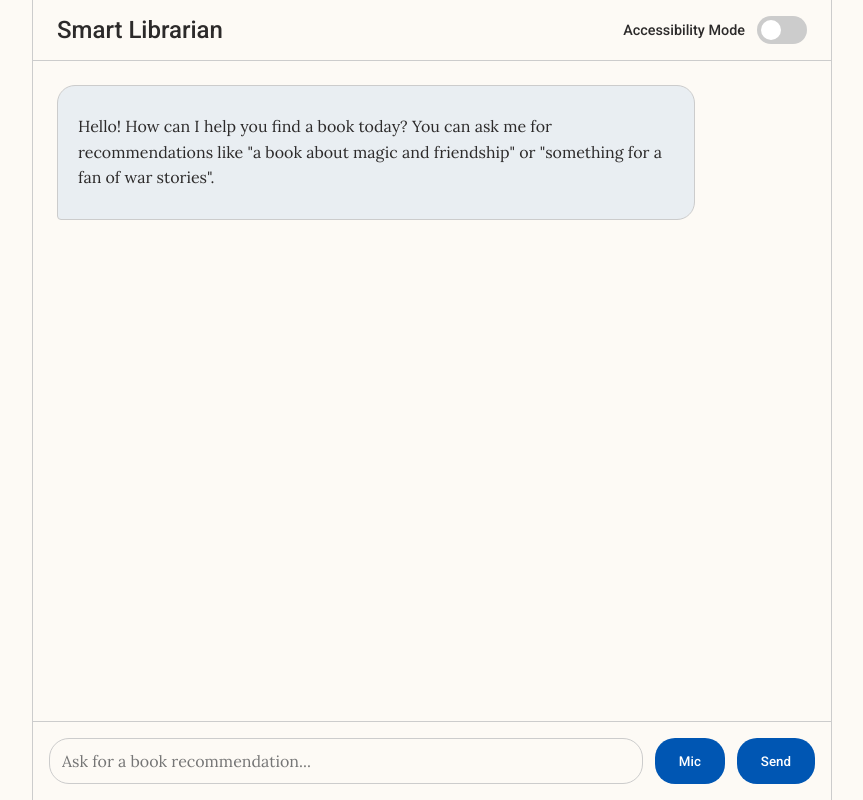
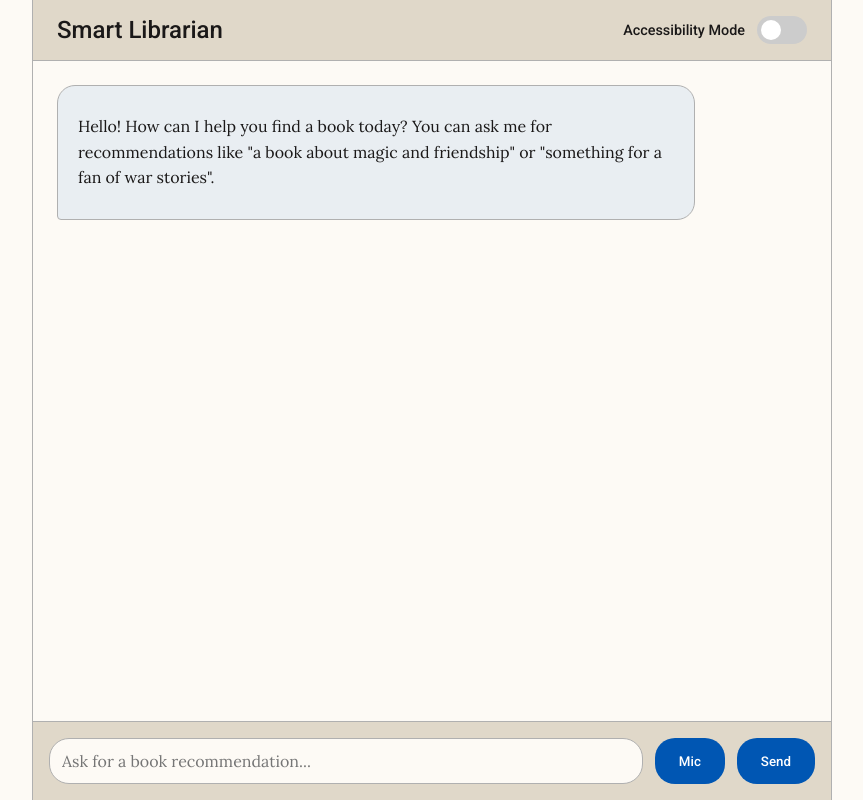
Before and after one commit to chrnosnow/Smart-Librarian, a React (Vite) app in the folder frontend/: page / in a window 1280 px wide. Shown: the whole page, without its empty margins (208-1071 px from the left). Built offline with nearby package versions, Linux system fonts and the light colour scheme; a web font is replaced by a local one.

Commit message:
refactor (ui): refactor(ui): Refine color scheme for header and themes

```diff
--- a/frontend/src/App.jsx
+++ b/frontend/src/App.jsx
@@ -1,6 +1,7 @@
 import { useState, useRef, useEffect } from 'react';
 import { postChatMessage, postAudioForTranscription, fetchTextToSpeech } from './apiService';
 import AccessibilityToggle from './AccessibilityToggle';
+import ThinkingBubble from './ThinkingBubble';
 
 function App() {
   const [messages, setMessages] = useState([
@@ -45,8 +46,6 @@ function App() {
   const handleToggleAccessibility = () => {
     setIsAccessibilityMode(prevMode => !prevMode);
   };
-
-
 
   const handleSubmit = async (e) => {
     e.preventDefault();
@@ -144,7 +143,7 @@ function App() {
             )}
           </div>
         ))}
-        {isLoading && <div className="message bot">Thinking...</div>}
+        {isLoading && <ThinkingBubble />}
       </div>
       <form className="input-area" onSubmit={handleSubmit}>
         <input
--- /dev/null
+++ b/frontend/src/ThinkingBubble.jsx
@@ -0,0 +1,15 @@
+import React from 'react';
+
+const ThinkingBubble = () => {
+  return (
+    <div className="message bot">
+      <div className="typing-indicator">
+        <span></span>
+        <span></span>
+        <span></span>
+      </div>
+    </div>
+  );
+};
+
+export default ThinkingBubble;
--- a/frontend/src/index.css
+++ b/frontend/src/index.css
@@ -8,12 +8,13 @@
   --font-body: 'Lora', serif;
   --font-ui: 'Roboto', sans-serif;
   --color-background: #fdfaf5;
-  --color-text: #2c2a2a;
+  --color-header-bg: #e0d8c9;
+  --color-text: #1a1818;
   --color-primary: #0056b3;
   --color-primary-dark: #003d82;
-  --color-secondary-bg: #e9eef2;
-  --color-accent-bg: #d4e4f7;
-  --color-border: #ccc;
+  --color-secondary-bg: #e9eef2; /* Bot message */
+  --color-accent-bg: #d4e4f7;   /* User message */
+  --color-border: #b0b0b0;
   --color-danger: #d9534f;
 }
 
@@ -22,11 +23,12 @@
   --font-body: 'OpenDyslexic', sans-serif;
   --font-ui: 'OpenDyslexic', sans-serif;
   --color-background: #000000;
+  --color-header-bg: #001a33;
   --color-text: #FFFF00;
   --color-primary: #3399FF;
   --color-primary-dark: #66B2FF;
-  --color-secondary-bg: #222222;
-  --color-accent-bg: #333333;
+  --color-secondary-bg: #222222; /* Bot message (dark grey) */
+  --color-accent-bg: #333333;   /* User message (lighter grey) */
   --color-border: #FFFFFF;
   --color-danger: #FF6666;
 }
@@ -63,11 +65,12 @@ body {
 .header {
   padding: 1rem 1.5rem;
   border-bottom: 1px solid var(--color-border);
-  background-color: var(--color-background);
+  background-color: var(--color-header-bg);
   text-align: center;
   display: flex;
   justify-content: space-between;
   align-items: center;
+  transition: background-color 0.3s ease;
 }
 
 .header h1 {
@@ -123,7 +126,7 @@ body {
   padding: 0.5rem 1rem;
   border: 1px solid var(--color-primary);
   background-color: var(--color-primary);
-  color: #fff; /* White text is usually safe on colored buttons */
+  color: #fff;
   border-radius: 5px;
   cursor: pointer;
   font-family: var(--font-ui);
@@ -131,6 +134,8 @@ body {
 }
 .accessibility-theme .tts-button {
     color: var(--color-background); /* Black text on bright button */
+    background-color: var(--color-primary);
+    border: var(--color-primary);
 }
 
 .tts-button:hover {
@@ -142,7 +147,7 @@ body {
   padding: 1rem;
   border-top: 1px solid var(--color-border);
   gap: 0.75rem;
-  background-color: var(--color-background);
+  background-color: var(--color-header-bg);
 }
 
 .text-input {
@@ -161,7 +166,7 @@ body {
   border: none;
   border-radius: 20px;
   background-color: var(--color-primary);
-  color: #fff; /* White text on buttons */
+  color: #fff;
   font-family: var(--font-ui);
   font-weight: 500;
   cursor: pointer;
@@ -169,6 +174,8 @@ body {
 }
 .accessibility-theme .action-button {
     color: var(--color-background); /* Black text on bright buttons */
+    background-color: var(--color-primary);
+    border: var(--color-primary);
 }
 
 
@@ -264,3 +271,46 @@ input:checked + .slider:before {
 .slider.round:before {
   border-radius: 50%;
 }
+
+/* === STYLES for ThinkingBubble === */
+.typing-indicator {
+  display: flex;
+  align-items: center;
+  justify-content: center;
+  height: 24px; /* Give it some space */
+}
+
+.typing-indicator span {
+  height: 8px;
+  width: 8px;
+  background-color: var(--color-text);
+  opacity: 0.7;
+  border-radius: 50%;
+  display: inline-block;
+  margin: 0 4px;
+
+  /* Apply the animation */
+  animation-name: bounce;
+  animation-duration: 1.4s;
+  animation-iteration-count: infinite;
+  animation-timing-function: ease-in-out;
+}
+
+/* Add delays to create a wave effect */
+.typing-indicator span:nth-of-type(2) {
+  animation-delay: 0.2s;
+}
+
+.typing-indicator span:nth-of-type(3) {
+  animation-delay: 0.4s;
+}
+
+/* Define the bouncing animation */
+@keyframes bounce {
+  0%, 100% {
+    transform: translateY(0);
+  }
+  50% {
+    transform: translateY(-10px);
+  }
+}
```
